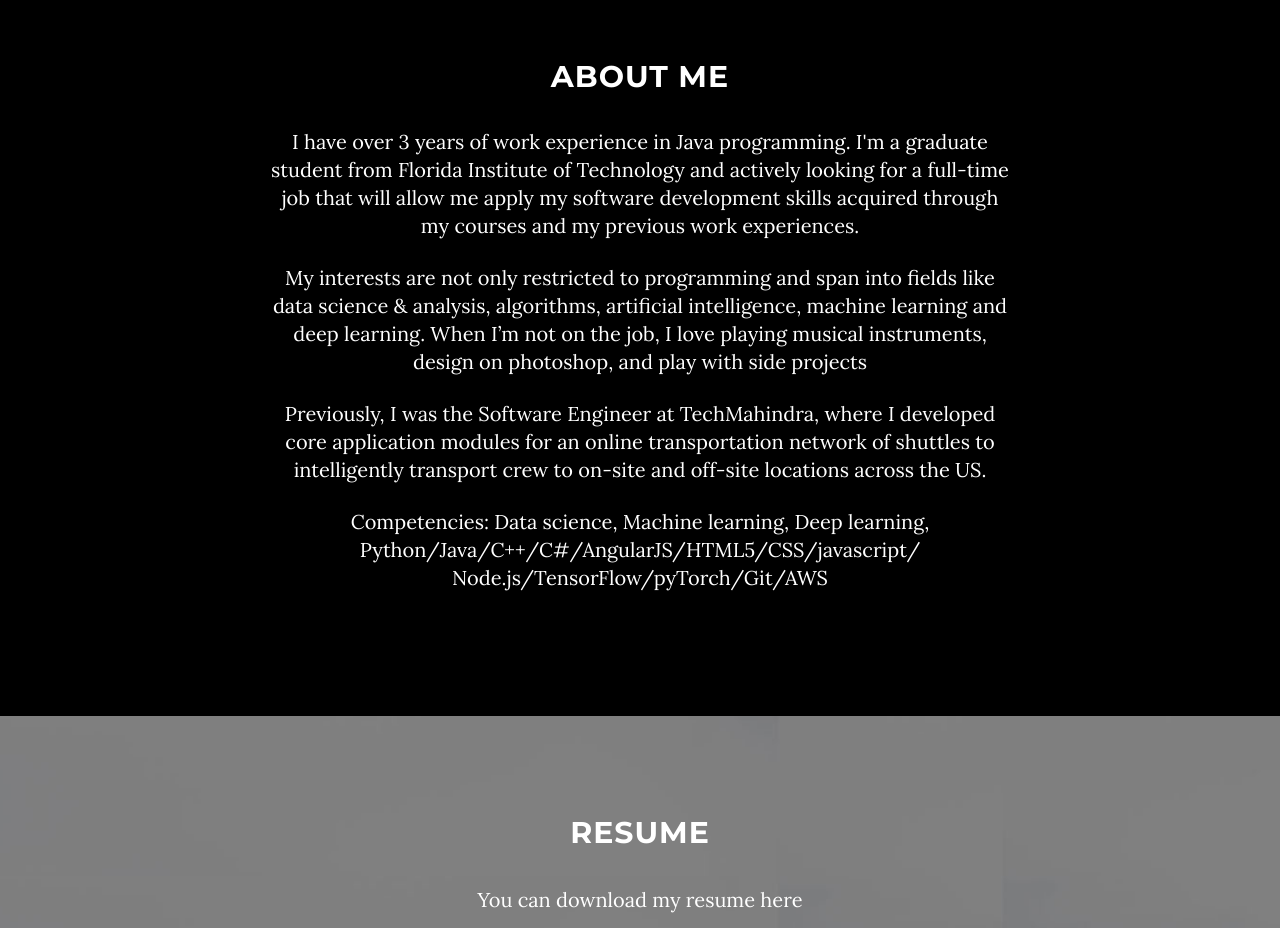
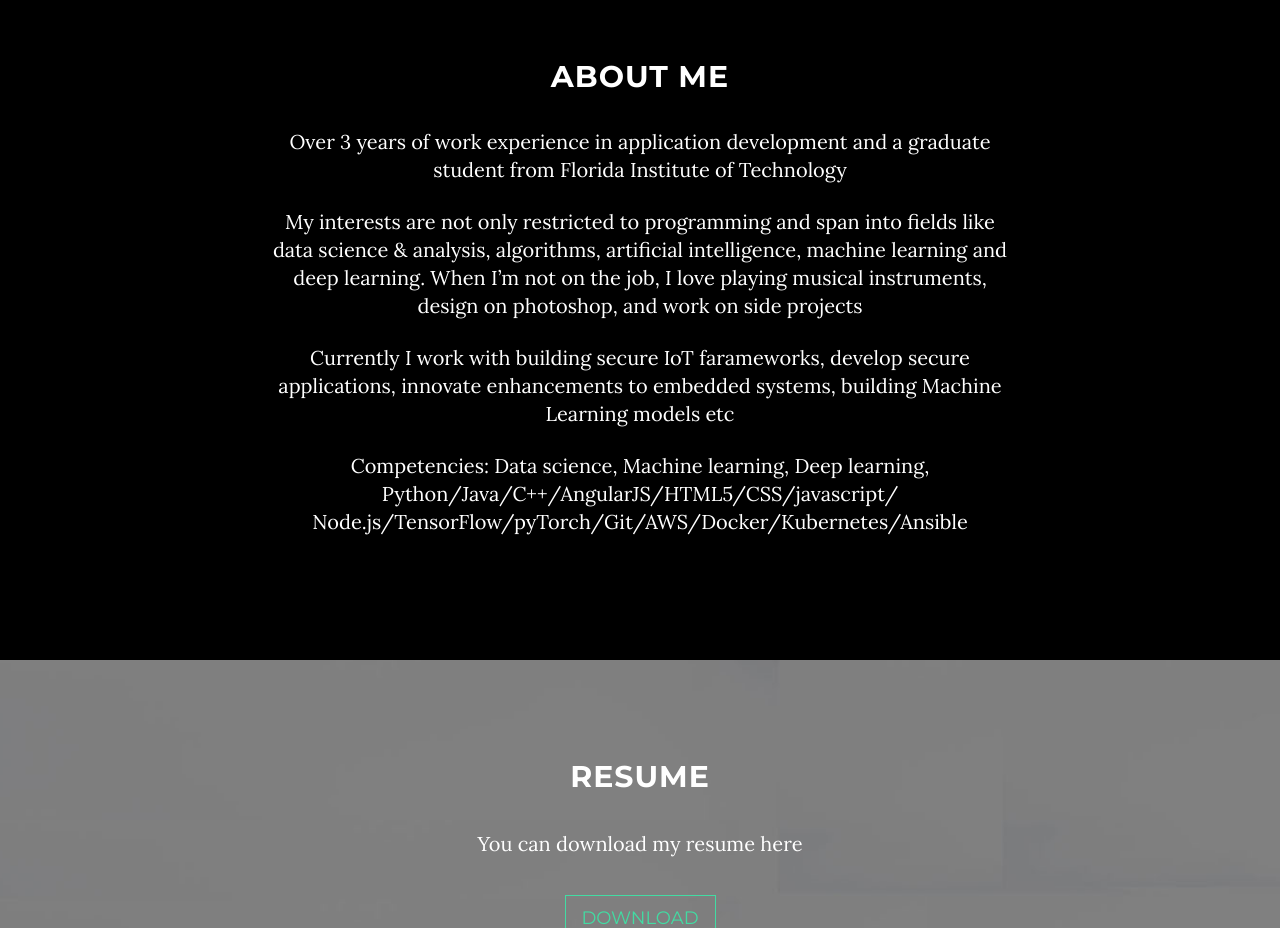
Before and after one commit to denverlobo/portfolio, a website: page index.html in a window 1280 px wide. Shown: the part 840-1768 px from the top of the page. Drawn offline with nearby package versions, Linux system fonts and the light colour scheme.

Commit message:
Update - 5/1/2019

```diff
--- a/index.html
+++ b/index.html
@@ -22,12 +22,7 @@
     <!-- Theme CSS -->
     <link href="css/grayscale.min.css" rel="stylesheet">
 
-    <!-- HTML5 Shim and Respond.js IE8 support of HTML5 elements and media queries -->
-    <!-- WARNING: Respond.js doesn't work if you view the page via file:// -->
-    <!--[if lt IE 9]>
-    <script src="https://oss.maxcdn.com/libs/html5shiv/3.7.0/html5shiv.js"></script>
-    <script src="https://oss.maxcdn.com/libs/respond.js/1.4.2/respond.min.js"></script>
-    <![endif]-->
+
 
 </head>
 
@@ -74,9 +69,6 @@
 <!-- Intro Header -->
 
 <header class="intro">
-    <!--<div id="fh5co-header" style="background-image: url(images/polygon.png);" data-stellar-background-ratio="0.5">
-
-    </div>-->
     <div class="intro-body">
         <div class="container" data-stellar-background-ratio="0.5">
             <div class="row" >
@@ -102,10 +94,10 @@
     <div class="row">
         <div class="col-lg-8 col-lg-offset-2">
             <h2>About Me</h2>
-            <p class="text-font">I have over 3 years of work experience in Java programming. I'm a graduate student from Florida Institute of Technology and actively looking for a full-time job that will allow me apply my software development skills acquired through my courses and my previous work experiences. </p>
-            <p class="text-font">My interests are not only restricted to programming and span into fields like data science & analysis, algorithms, artificial intelligence, machine learning and deep learning. When I’m not on the job, I love playing musical instruments, design on photoshop, and play with side projects</p>
-            <p class="text-font">Previously, I was the Software Engineer at TechMahindra, where I developed core application modules for an online transportation network of shuttles to intelligently transport crew to on-site and off-site locations across the US.</p>
-            <p class="text-font">Competencies: Data science, Machine learning, Deep learning, Python/Java/C++/C#/AngularJS/HTML5/CSS/javascript/ Node.js/TensorFlow/pyTorch/Git/AWS </p>
+            <p class="text-font">Over 3 years of work experience in application development and a graduate student from Florida Institute of Technology</p>
+            <p class="text-font">My interests are not only restricted to programming and span into fields like data science & analysis, algorithms, artificial intelligence, machine learning and deep learning. When I’m not on the job, I love playing musical instruments, design on photoshop, and work on side projects</p>
+            <p class="text-font">Currently I work with building secure IoT farameworks, develop secure applications, innovate enhancements to embedded systems, building Machine Learning models etc </p>
+            <p class="text-font">Competencies: Data science, Machine learning, Deep learning, Python/Java/C++/AngularJS/HTML5/CSS/javascript/ Node.js/TensorFlow/pyTorch/Git/AWS/Docker/Kubernetes/Ansible </p>
         </div>
     </div>
 </section>
```
